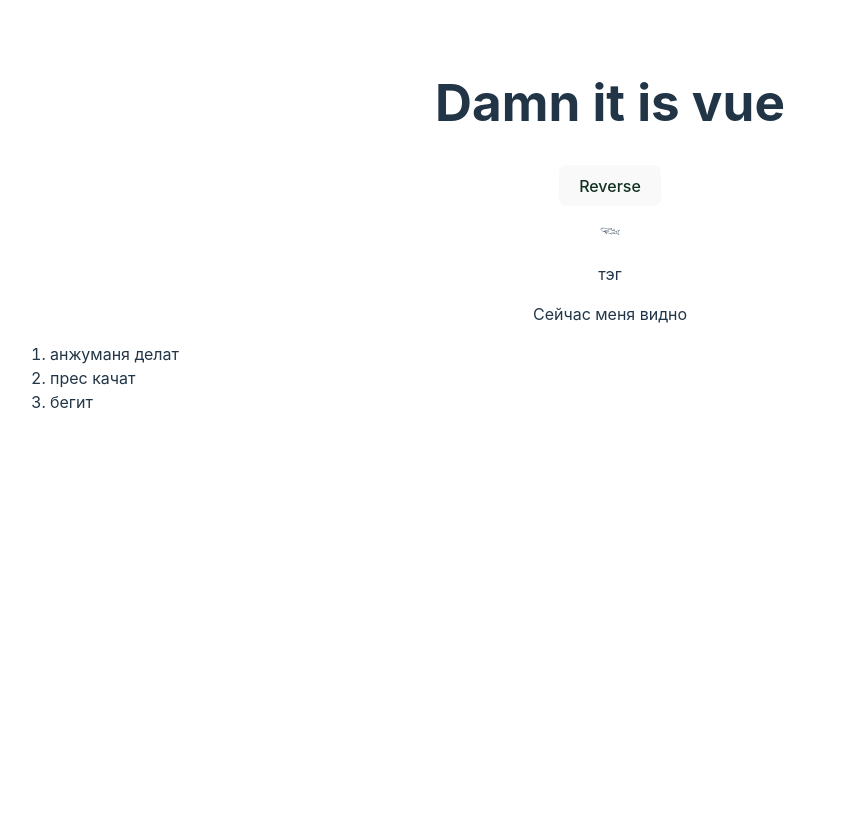
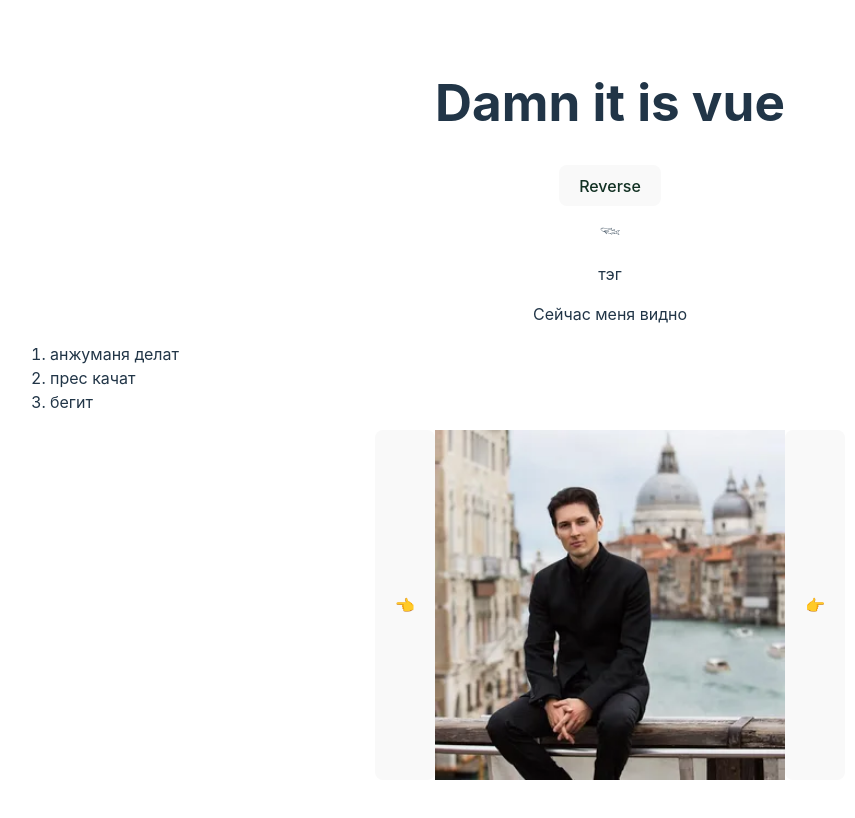
Before and after one commit to anderq0/web36vue, a Vue app: page / in a window 1280 px wide. Shown: the whole page, without its empty margins (30-885 px from the left). Built offline with nearby package versions, Linux system fonts and the light colour scheme.

Commit message:
27082024

```diff
--- a/src/App.vue
+++ b/src/App.vue
@@ -13,13 +13,15 @@
       <TodoElement :todo="todo"></TodoElement>
     </template>
   </ol>
-  <!-- <div id="gallery">
-    <p @click="clickLeft">👈</p>
-    <img id="first" src="/durov.webp" alt="durov" />
-    <img v-show="isHidden" id="second" src="/lomonosov.webp" alt="durov" />
-    <img v-show="isHidden" id="third" src="/pushkin.webp" alt="durov" />
-    <p @click="clickRight">👉</p>
-  </div> -->
+  <div id="gallery">
+    <button @click="clickLeft">👈</button>
+
+    <template v-for="image in images">
+      <img :src="image.src" :alt="image.alt" :style="'display:' + image.isVisible" />
+    </template>
+
+    <button @click="clickRight">👉</button>
+  </div>
 </template>
 
 <script setup lang="ts">
@@ -27,7 +29,29 @@
 import TodoElement from "./components/TodoElement.vue";
 import { ref } from "vue";
 const random = ref(Math.random());
-const isHidden = ref(false);
+
+let images = ref([
+  { id: 0, src: "durov.webp", alt: "durov", isVisible: "block" },
+  { id: 1, src: "lomonosov.webp", alt: "lomonosov", isVisible: "none" },
+  { id: 2, src: "pushkin.webp", alt: "pushkin", isVisible: "none" },
+]);
+let currentSlide = 0;
+let imagesSize = images.value.length;
+
+const clickLeft= ()=> {
+  currentSlide = (currentSlide - 1 + imagesSize) % imagesSize;
+  resultOfSlider();
+}
+const clickRight = ()=> {
+  currentSlide = (currentSlide + 1) % imagesSize; // после последней пикчи переключается на первый
+  resultOfSlider();
+}
+const resultOfSlider= ()=> {
+  for (let el of images.value) {
+    el.isVisible = el.id == currentSlide ? "block" : "none"
+  }
+}
+
 const todos = ref([
   { text: "анжуманя делат" },
   { text: "прес качат" },
@@ -36,14 +60,22 @@
 </script>
 
 <style scoped>
+#gallery{
+  display: flex;
+  justify-content: center;
+}
+#gallery img{
+  height: 350px;
+  width: 350px;
+}
 h1 {
   user-select: none;
 }
 </style>
 // https://v3.ru.vuejs.org/ru/guide/introduction.html#декларативная-отрисовка // Создать
-html-страницу с галереей. // В один момент времени на экране отображается одно изо- //
-бражение и две кнопки: Назад и Вперед. При нажатии на кнопки // изображения должны
-переключатся в указанном порядке. Когда // следующего/предыдущего изображения нет, то
-соответствующую // кнопку необходимо блокировать. Изображения хранить в заранее //
-подготовленном массиве. //
-https://docs.yandex.ru/docs/view?url=ya-disk-public%3A%2F%2Fu2hokqg7m6Lf8XzSUQmFzEzsNa0rcHNd3HsfXplhaVeFoa32FakalGYWc30LL1EAq%2FJ6bpmRyOJonT3VoXnDag%3D%3D%3A%2FJS%2F%D0%94%D0%97%2FJS_DZ_Modul_4_Week_13_1532340649.pdf&name=JS_DZ_Modul_4_Week_13_1532340649.pdf&nosw=1
+// html-страницу с галереей. // В один момент времени на экране отображается одно изо- //
+// бражение и две кнопки: Назад и Вперед. При нажатии на кнопки // изображения должны //
+// переключатся в указанном порядке. Когда // следующего/предыдущего изображения нет, то //
+// соответствующую // кнопку необходимо блокировать. Изображения хранить в заранее // //
+// подготовленном массиве. // //
+// https://docs.yandex.ru/docs/view?url=ya-disk-public%3A%2F%2Fu2hokqg7m6Lf8XzSUQmFzEzsNa0rcHNd3HsfXplhaVeFoa32FakalGYWc30LL1EAq%2FJ6bpmRyOJonT3VoXnDag%3D%3D%3A%2FJS%2F%D0%94%D0%97%2FJS_DZ_Modul_4_Week_13_1532340649.pdf&name=JS_DZ_Modul_4_Week_13_1532340649.pdf&nosw=1
--- a/src/components/HeaderComponent.vue
+++ b/src/components/HeaderComponent.vue
@@ -21,10 +21,3 @@
     user-select: none;
   }
   </style>
-  // https://v3.ru.vuejs.org/ru/guide/introduction.html#декларативная-отрисовка // Создать
-  html-страницу с галереей. // В один момент времени на экране отображается одно изо- //
-  бражение и две кнопки: Назад и Вперед. При нажатии на кнопки // изображения должны
-  переключатся в указанном порядке. Когда // следующего/предыдущего изображения нет, то
-  соответствующую // кнопку необходимо блокировать. Изображения хранить в заранее //
-  подготовленном массиве. //
-  https://docs.yandex.ru/docs/view?url=ya-disk-public%3A%2F%2Fu2hokqg7m6Lf8XzSUQmFzEzsNa0rcHNd3HsfXplhaVeFoa32FakalGYWc30LL1EAq%2FJ6bpmRyOJonT3VoXnDag%3D%3D%3A%2FJS%2F%D0%94%D0%97%2FJS_DZ_Modul_4_Week_13_1532340649.pdf&name=JS_DZ_Modul_4_Week_13_1532340649.pdf&nosw=1
--- a/src/style.css
+++ b/src/style.css
@@ -23,8 +23,8 @@
 }
 
 body {
-  /* margin: 0;
-  display: flex;
+  /* margin: 0; */
+  /* display: flex;
   place-items: center;
   min-width: 320px;
   min-height: 100vh; */
```
